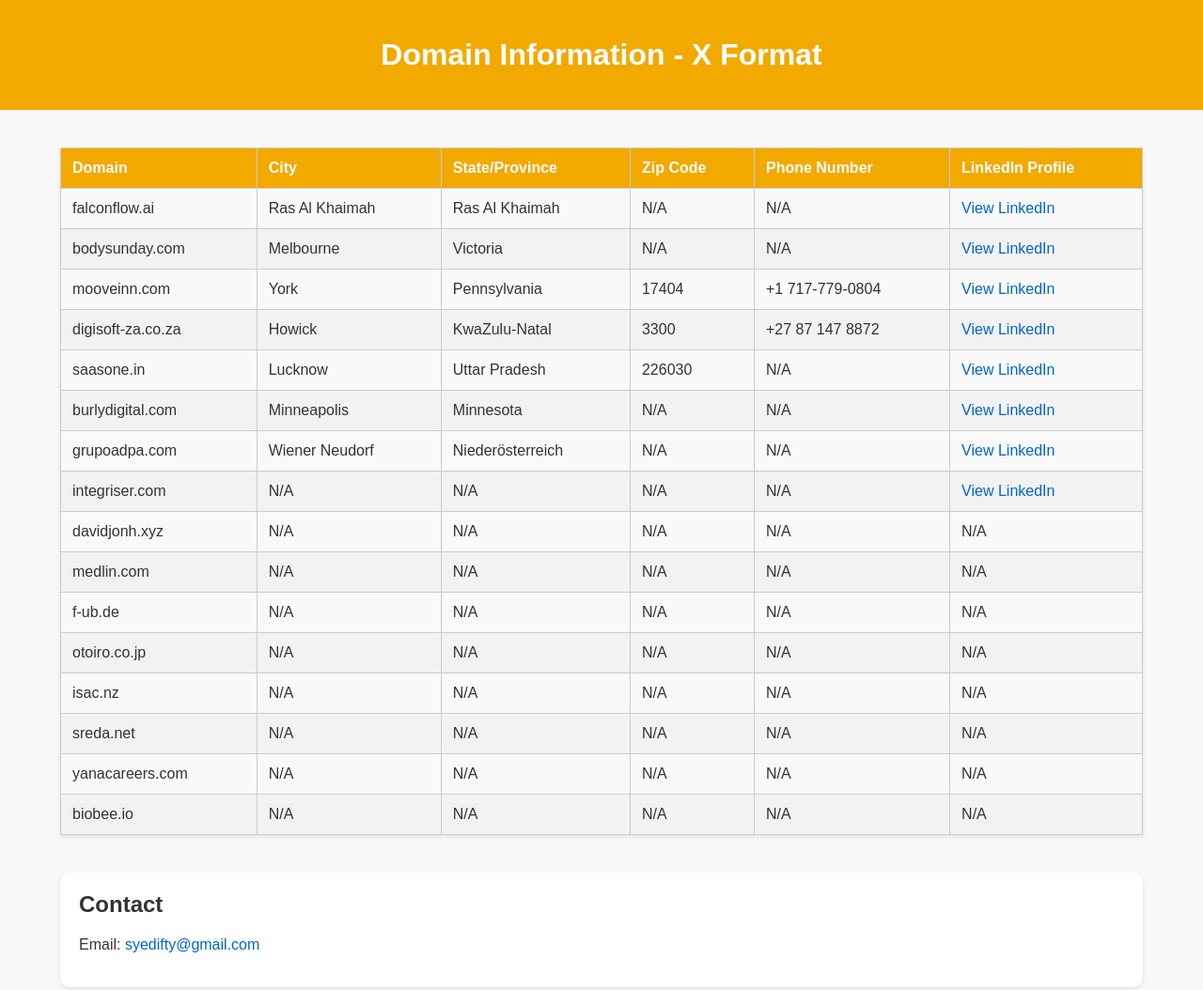
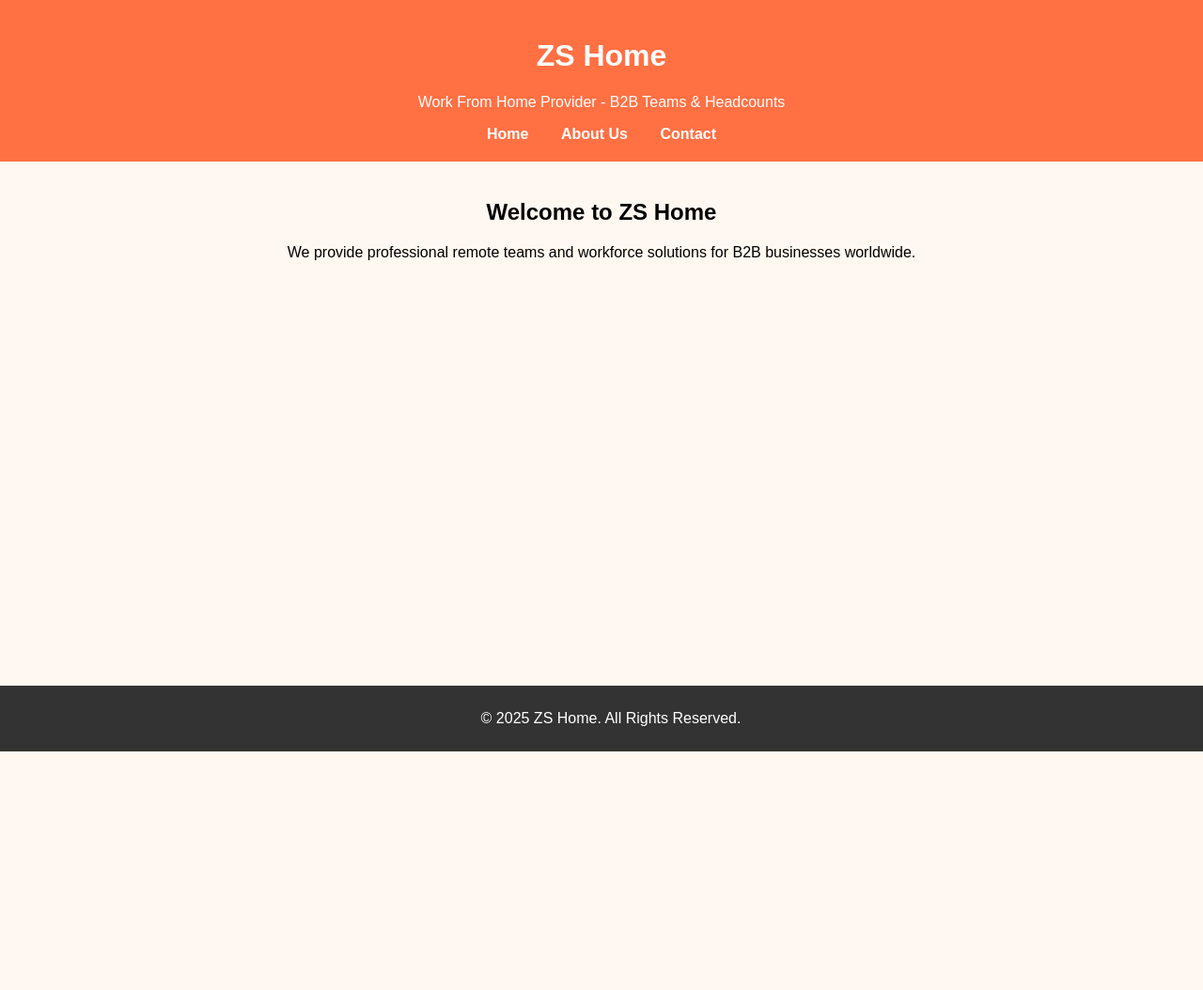
Before and after one commit to syedifty-dot/ZS-Home, a plain HTML site: page index.html in a window 1280 px wide. Shown: the top 1054 px of the page at 94% size. After the commit the page ends 800 px from the top, so only its background shows below. Drawn offline with Linux system fonts and the light colour scheme.

Commit message:
Add files via upload

```diff
--- a/index.html
+++ b/index.html
@@ -1,62 +1,58 @@
+
 <!DOCTYPE html>
-<html lang="en">
+<html>
 <head>
-    <meta charset="UTF-8">
-    <meta name="viewport" content="width=device-width, initial-scale=1.0">
-    <title>Domain Info - Professional Template</title>
-    <link rel="stylesheet" href="style.css">
+    <title>ZS Home - B2B Remote Teams</title>
+    <style>
+        body {
+            font-family: Arial, sans-serif;
+            background-color: #fff8f0;
+            margin: 0;
+            padding: 0;
+        }
+        header {
+            background-color: #ff7043;
+            padding: 20px;
+            text-align: center;
+            color: white;
+        }
+        nav a {
+            margin: 0 15px;
+            text-decoration: none;
+            color: white;
+            font-weight: bold;
+        }
+        .content {
+            padding: 20px;
+            text-align: center;
+        }
+        footer {
+            background-color: #333;
+            color: white;
+            text-align: center;
+            padding: 10px;
+            position: fixed;
+            width: 100%;
+            bottom: 0;
+        }
+    </style>
 </head>
 <body>
     <header>
-        <div class="container">
-            <h1>Domain Information - X Format</h1>
-        </div>
+        <h1>ZS Home</h1>
+        <p>Work From Home Provider - B2B Teams & Headcounts</p>
+        <nav>
+            <a href="index.html">Home</a>
+            <a href="about.html">About Us</a>
+            <a href="contact.html">Contact</a>
+        </nav>
     </header>
-
-    <main class="container">
-        <section class="table-section">
-            <table>
-                <thead>
-                    <tr>
-                        <th>Domain</th>
-                        <th>City</th>
-                        <th>State/Province</th>
-                        <th>Zip Code</th>
-                        <th>Phone Number</th>
-                        <th>LinkedIn Profile</th>
-                    </tr>
-                </thead>
-                <tbody>
-                    <tr><td>falconflow.ai</td><td>Ras Al Khaimah</td><td>Ras Al Khaimah</td><td>N/A</td><td>N/A</td><td><a href="https://www.linkedin.com/company/falcons-ai" target="_blank">View LinkedIn</a></td></tr>
-                    <tr><td>bodysunday.com</td><td>Melbourne</td><td>Victoria</td><td>N/A</td><td>N/A</td><td><a href="https://au.linkedin.com/company/sundae-body" target="_blank">View LinkedIn</a></td></tr>
-                    <tr><td>mooveinn.com</td><td>York</td><td>Pennsylvania</td><td>17404</td><td>+1 717-779-0804</td><td><a href="https://www.linkedin.com/company/mooveinselfstorage" target="_blank">View LinkedIn</a></td></tr>
-                    <tr><td>digisoft-za.co.za</td><td>Howick</td><td>KwaZulu-Natal</td><td>3300</td><td>+27 87 147 8872</td><td><a href="https://www.linkedin.com/company/digisoft-za" target="_blank">View LinkedIn</a></td></tr>
-                    <tr><td>saasone.in</td><td>Lucknow</td><td>Uttar Pradesh</td><td>226030</td><td>N/A</td><td><a href="https://www.linkedin.com/company/saasone-consulting-services" target="_blank">View LinkedIn</a></td></tr>
-                    <tr><td>burlydigital.com</td><td>Minneapolis</td><td>Minnesota</td><td>N/A</td><td>N/A</td><td><a href="https://www.linkedin.com/company/purrly-digital" target="_blank">View LinkedIn</a></td></tr>
-                    <tr><td>grupoadpa.com</td><td>Wiener Neudorf</td><td>Niederösterreich</td><td>N/A</td><td>N/A</td><td><a href="https://www.linkedin.com/company/we-are-adapa/" target="_blank">View LinkedIn</a></td></tr>
-                    <tr><td>integriser.com</td><td>N/A</td><td>N/A</td><td>N/A</td><td>N/A</td><td><a href="https://www.linkedin.com/company/integriser-com" target="_blank">View LinkedIn</a></td></tr>
-                    <tr><td>davidjonh.xyz</td><td>N/A</td><td>N/A</td><td>N/A</td><td>N/A</td><td>N/A</td></tr>
-                    <tr><td>medlin.com</td><td>N/A</td><td>N/A</td><td>N/A</td><td>N/A</td><td>N/A</td></tr>
-                    <tr><td>f-ub.de</td><td>N/A</td><td>N/A</td><td>N/A</td><td>N/A</td><td>N/A</td></tr>
-                    <tr><td>otoiro.co.jp</td><td>N/A</td><td>N/A</td><td>N/A</td><td>N/A</td><td>N/A</td></tr>
-                    <tr><td>isac.nz</td><td>N/A</td><td>N/A</td><td>N/A</td><td>N/A</td><td>N/A</td></tr>
-                    <tr><td>sreda.net</td><td>N/A</td><td>N/A</td><td>N/A</td><td>N/A</td><td>N/A</td></tr>
-                    <tr><td>yanacareers.com</td><td>N/A</td><td>N/A</td><td>N/A</td><td>N/A</td><td>N/A</td></tr>
-                    <tr><td>biobee.io</td><td>N/A</td><td>N/A</td><td>N/A</td><td>N/A</td><td>N/A</td></tr>
-                </tbody>
-            </table>
-        </section>
-
-        <section class="contact-section">
-            <h2>Contact</h2>
-            <p>Email: <a href="mailto:syedifty@gmail.com">syedifty@gmail.com</a></p>
-        </section>
-    </main>
-
+    <div class="content">
+        <h2>Welcome to ZS Home</h2>
+        <p>We provide professional remote teams and workforce solutions for B2B businesses worldwide.</p>
+    </div>
     <footer>
-        <div class="container">
-            <p>&copy; 2025 Your Company. All rights reserved.</p>
-        </div>
+        <p>&copy; 2025 ZS Home. All Rights Reserved.</p>
     </footer>
 </body>
 </html>
--- a/style.css
+++ b/style.css
@@ -1,73 +1,51 @@
 body {
-    font-family: 'Arial', sans-serif;
+    font-family: Arial, sans-serif;
     margin: 0;
     padding: 0;
-    background-color: #f9f9f9;
+    background-color: #fff8f5;
     color: #333;
 }
-.container {
-    width: 90%;
-    max-width: 1200px;
-    margin: 0 auto;
-    padding: 20px;
-}
 header {
-    background-color: #f2a900;
+    background: linear-gradient(to right, #ff66b2, #ff9966);
     color: white;
-    padding: 20px 0;
+    padding: 1rem;
     text-align: center;
 }
-header h1 {
-    margin: 0;
-    font-size: 2em;
+header nav a {
+    color: white;
+    margin: 0 10px;
+    text-decoration: none;
 }
-table {
-    width: 100%;
-    border-collapse: collapse;
-    margin-top: 20px;
-    box-shadow: 0 2px 5px rgba(0,0,0,0.1);
+header nav a:hover {
+    text-decoration: underline;
 }
-th, td {
+main {
+    padding: 2rem;
+}
+form {
+    display: flex;
+    flex-direction: column;
+    max-width: 400px;
+}
+form input, form textarea {
+    margin-bottom: 1rem;
+    padding: 0.5rem;
     border: 1px solid #ccc;
-    padding: 12px;
-    text-align: left;
+    border-radius: 5px;
 }
-th {
-    background-color: #f2a900;
+button {
+    background-color: #ff66b2;
+    color: white;
+    border: none;
+    padding: 0.7rem;
+    cursor: pointer;
+}
+button:hover {
+    background-color: #ff3385;
+}
+footer {
+    text-align: center;
+    padding: 1rem;
+    background-color: #ff9966;
     color: white;
 }
-tr:nth-child(even) {
-    background-color: #f2f2f2;
-}
-a {
-    color: #0066cc;
-    text-decoration: none;
-}
-a:hover {
-    text-decoration: underline;
-}
-.contact-section {
-    margin-top: 40px;
-    padding: 20px;
-    background-color: #fff;
-    border-radius: 10px;
-    box-shadow: 0 2px 5px rgba(0,0,0,0.1);
-}
-.contact-section h2 {
-    margin-top: 0;
-}
-footer {
-    background-color: #333;
-    color: white;
-    text-align: center;
-    padding: 15px 0;
-    margin-top: 40px;
-}
-@media (max-width: 768px) {
-    th, td {
-        padding: 8px;
-    }
-    header h1 {
-        font-size: 1.5em;
-    }
-}
```
Also changed, not shown: about.html (+6 -33 lines), contact.html (+7 -30 lines).
